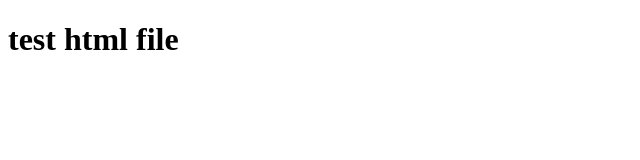
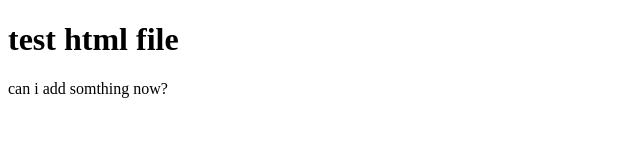
Before and after one commit to shahadlaml/test, a plain HTML site: page index.html in a window 1280 px wide. Shown: the whole page, without its empty margins (0-640 px from the left). Drawn offline with Linux system fonts and the light colour scheme.

Commit message:
new update

```diff
--- a/index.html
+++ b/index.html
@@ -5,6 +5,7 @@
     <title></title>
   </head>
   <body>
-    <h1>test html file</h1>
+    <h1>test html file </h1>
+    <p>can i add somthing now?</p>
   </body>
 </html>
```
